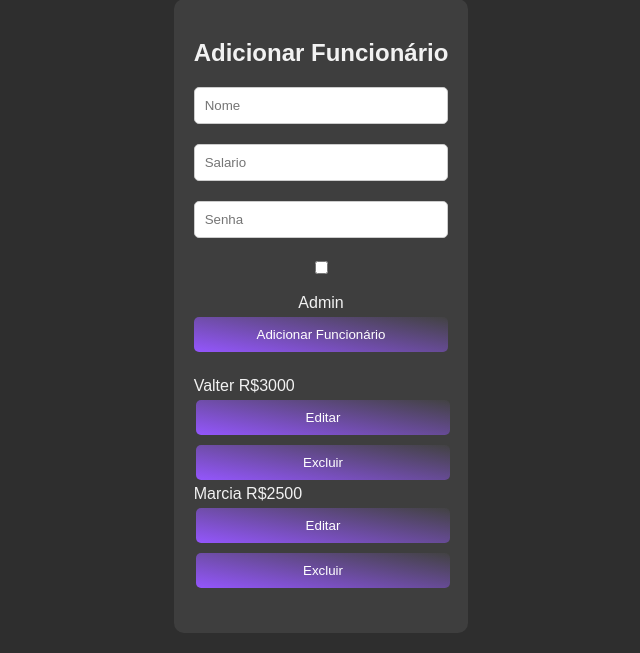
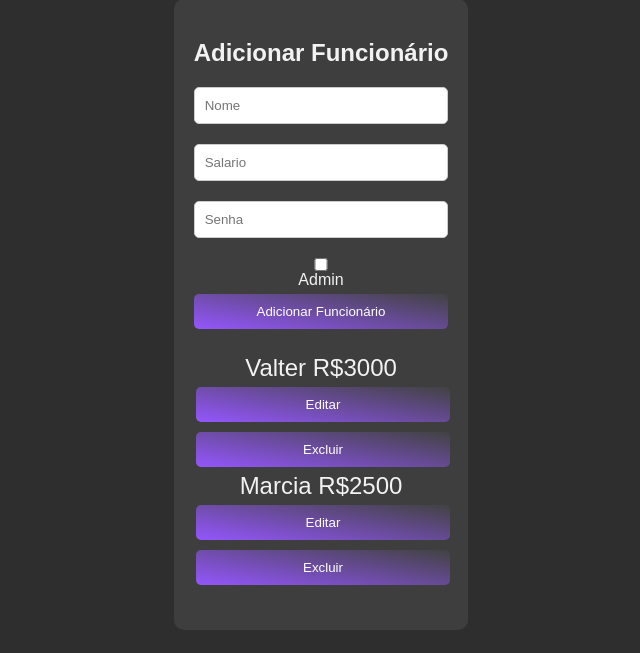
Before and after one commit to lajotavermelha/enterprise-resource-planning-modelo, a Flask app: page /recursoshumanos in a window 1280 px wide. Shown: the part 169-822 px from the top of the page, without its empty margins (319-959 px from the left). After the commit the page ends 799 px from the top, so only its background shows below. Run offline with Flask 3, Linux system fonts and the light colour scheme; data comes from the database, SQL or seed files in the repository; both versions use the stored data as it was after the commit.

Commit message:
pequenas atualizações no design

```diff
--- a/main.py
+++ b/main.py
@@ -20,4 +20,6 @@ def load_user(user_id):
 
 if __name__ == '__main__':
     from routes import *
-    app.run(debug=True, host='0.0.0.0', port=5000)
+    app.run(debug=True,
+            #host='0.0.0.0', port=5000
+            )
--- a/static/css/styles.css
+++ b/static/css/styles.css
@@ -192,6 +192,10 @@ input {
   width: 100%;
   box-sizing: border-box;
 }
+#is-admin {
+  padding: 0%;
+  margin: 0%;
+}
 
 button {
   padding: 10px 20px;
@@ -211,3 +215,9 @@ button:hover {
   width: 10%;
   background-image: linear-gradient(10deg, #272727, #424242);
 }
+
+span {
+  font-size: x-large;
+  display: flex;
+  justify-content: center;
+}
--- a/templates/recursoshumanos.html
+++ b/templates/recursoshumanos.html
@@ -27,7 +27,7 @@
                 <input type="text" id="nome-funcionario" placeholder="Nome">
                 <input type="text" id="salario-funcionario" placeholder="Salario">
                 <input type="password" id="senha-funcionario"placeholder="Senha">
-                <input type="checkbox" id="is-admin"> Admin
+                <input type="checkbox" id="is-admin">Admin
                 <button onclick="addFuncionario()" id="btn-add-funcionario">Adicionar Funcionário</button>
             </form>
         </section>
```
Also changed, not shown: instance/erp.db.
